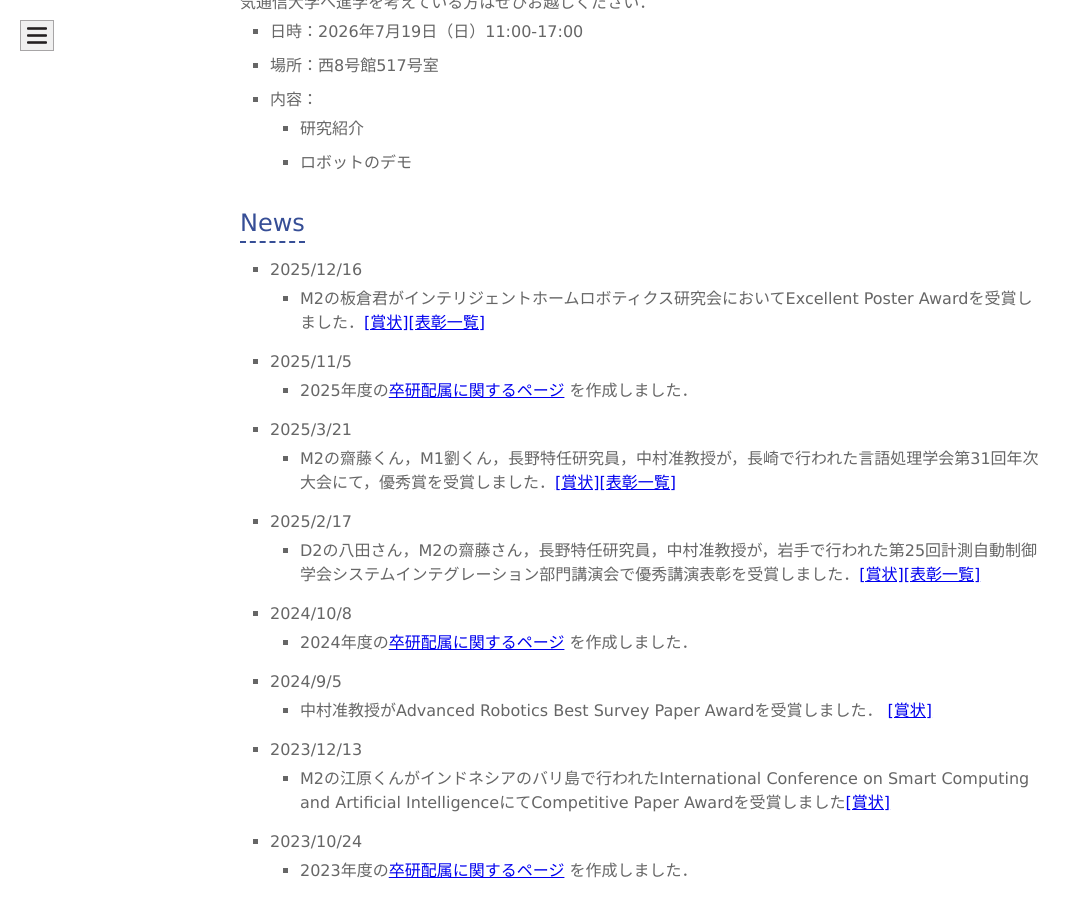
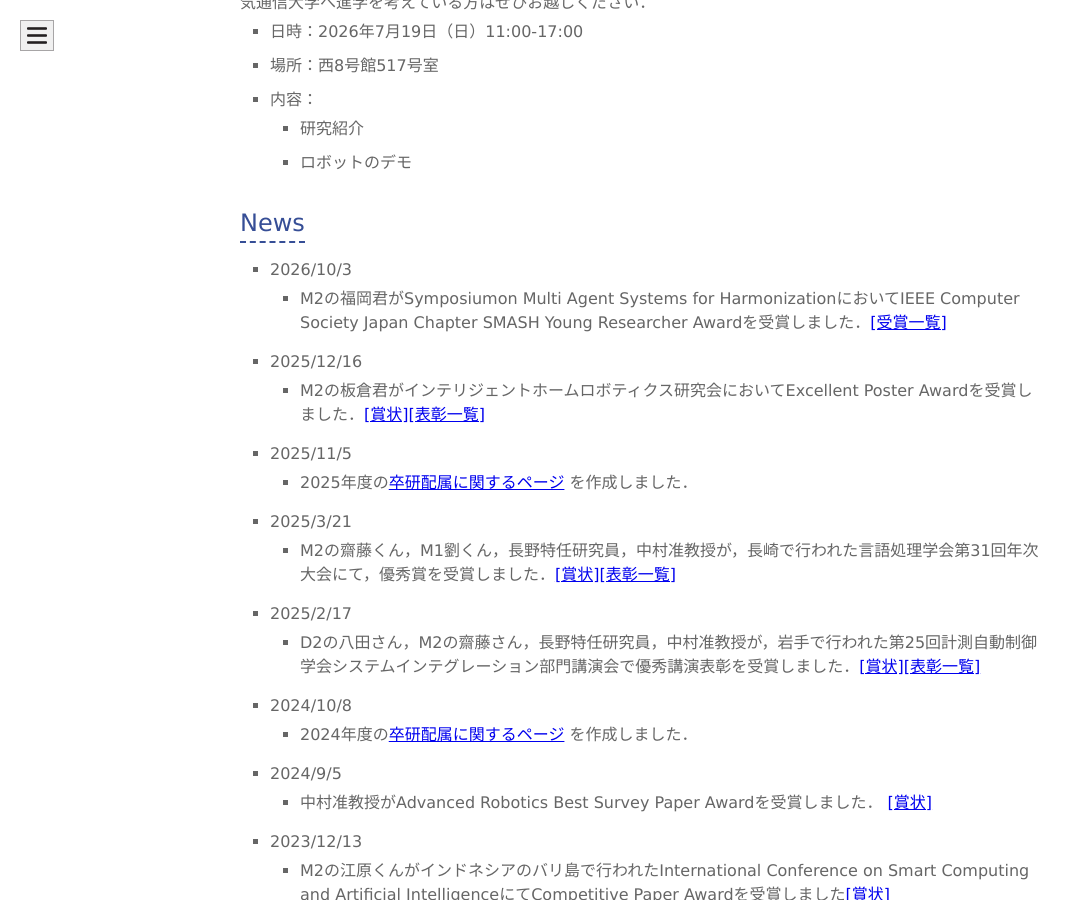
Before and after one commit to naka-lab/naka-lab.github.io, a Jekyll site: the page built from index.md, in a window 1280 px wide and 900 px high, scrolled down 1359 px. Shown: the whole window, without its empty margins (0-1081 px from the left). Built offline with Jekyll 4.4.1, drawn with Linux system fonts in a browser that asks for light colours; our own code applies the rules of GitHub Pages for plain Markdown files.

Commit message:
Add news about Fukuoka-kun's award
Added news about M2's Fukuoka-kun receiving an award at the Symposium on Multi-Agent Systems.

```diff
--- a/index.md
+++ b/index.md
@@ -20,6 +20,8 @@ layout: default
   - ロボットのデモ
 
 ## News
+* 2026/10/3
+    * M2の福岡君がSymposiumon Multi Agent Systems for HarmonizationにおいてIEEE Computer Society Japan Chapter SMASH Young Researcher Awardを受賞しました．[[受賞一覧]](https://sites.google.com/view/sig-macc/smash/smash26-summer-symposium/%E8%A1%A8%E5%BD%B02608?authuser=0)
 * 2025/12/16
 	* M2の板倉君がインテリジェントホームロボティクス研究会においてExcellent Poster Awardを受賞しました．[[賞状]](news_imgs/251214_IHR.pdf)[[表彰一覧]](https://www.i-homerobotics.org/activity/iHR13#h.yqmm7hlrjowq)
 
```
